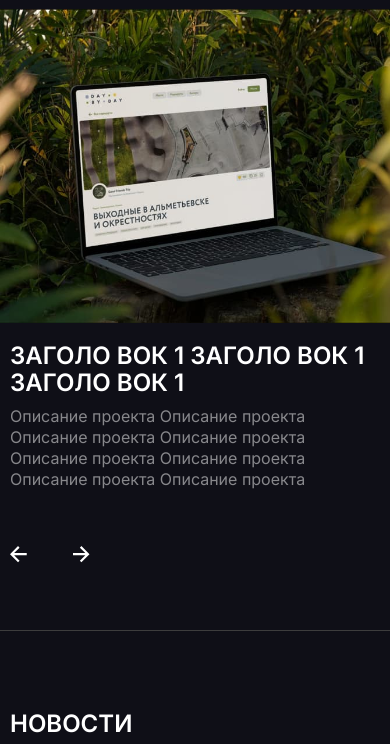
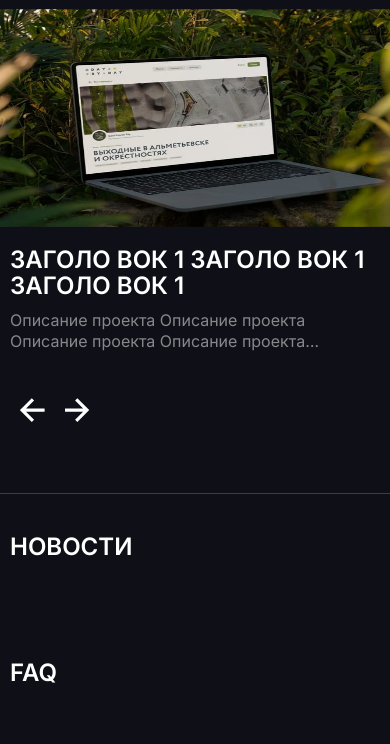
Before and after one commit to den10004/500Test, a plain HTML site: page index.html in a window 390 px wide. Shown: the part 95-839 px from the top of the page. Drawn offline with nearby package versions, Linux system fonts and the light colour scheme.

Commit message:
исправлена вёрстка

```diff
--- a/styles/footer.css
+++ b/styles/footer.css
@@ -120,6 +120,11 @@
     justify-content: space-between;
   }
 
+  .footer__logo {
+    width: 69px;
+    height: 82px;
+  }
+
   .footer__social > li:not(:last-child) {
     margin-right: 20px;
   }
--- a/styles/main.css
+++ b/styles/main.css
@@ -46,6 +46,18 @@
   }
 }
 
+@media screen and (max-width: 425px) {
+  .slider__block > p {
+    overflow: hidden;
+    text-overflow: ellipsis;
+    display: -webkit-box;
+    line-height: 21px;
+    max-height: 48px;
+    -webkit-line-clamp: 2;
+    -webkit-box-orient: vertical;
+  }
+}
+
 .main__slider > img {
   margin-left: 10px;
   width: 670px;
@@ -63,6 +75,12 @@
   .main__slider > img {
     width: 100%;
     margin-left: 0px;
+  }
+}
+
+@media screen and (max-width: 425px) {
+  .main__slider > img {
+    height: 218px;
   }
 }
 
@@ -101,7 +119,8 @@
 
 @media screen and (max-width: 768px) {
   .slider__btnBlock {
-    bottom: 27px;
+    bottom: 30px;
+    padding: 10px 10px 0 20px;
   }
 }
 
@@ -116,16 +135,6 @@
   .slider__btnBlock {
     width: 100px;
   }
-
-  .slider__btnBlock > button {
-    width: 17px;
-    height: 17px;
-  }
-
-  .slider__btnBlock > button > svg {
-    width: 17px;
-    height: 17px;
-  }
 }
 
 .main-hr {
--- a/styles/news.css
+++ b/styles/news.css
@@ -6,7 +6,7 @@
 
 @media screen and (max-width: 1024px) {
   .news {
-    padding-top: 80px;
+    padding-top: 40px;
   }
 }
 
--- a/styles/styles.css
+++ b/styles/styles.css
@@ -142,13 +142,13 @@ li {
   }
 
   .bannerBtns > button {
-    width: 17px;
-    height: 17px;
+    width: 25px;
+    height: 25px;
   }
 
   .bannerBtns > button > svg {
-    width: 17px;
-    height: 17px;
+    width: 25px;
+    height: 25px;
   }
 }
 
```
